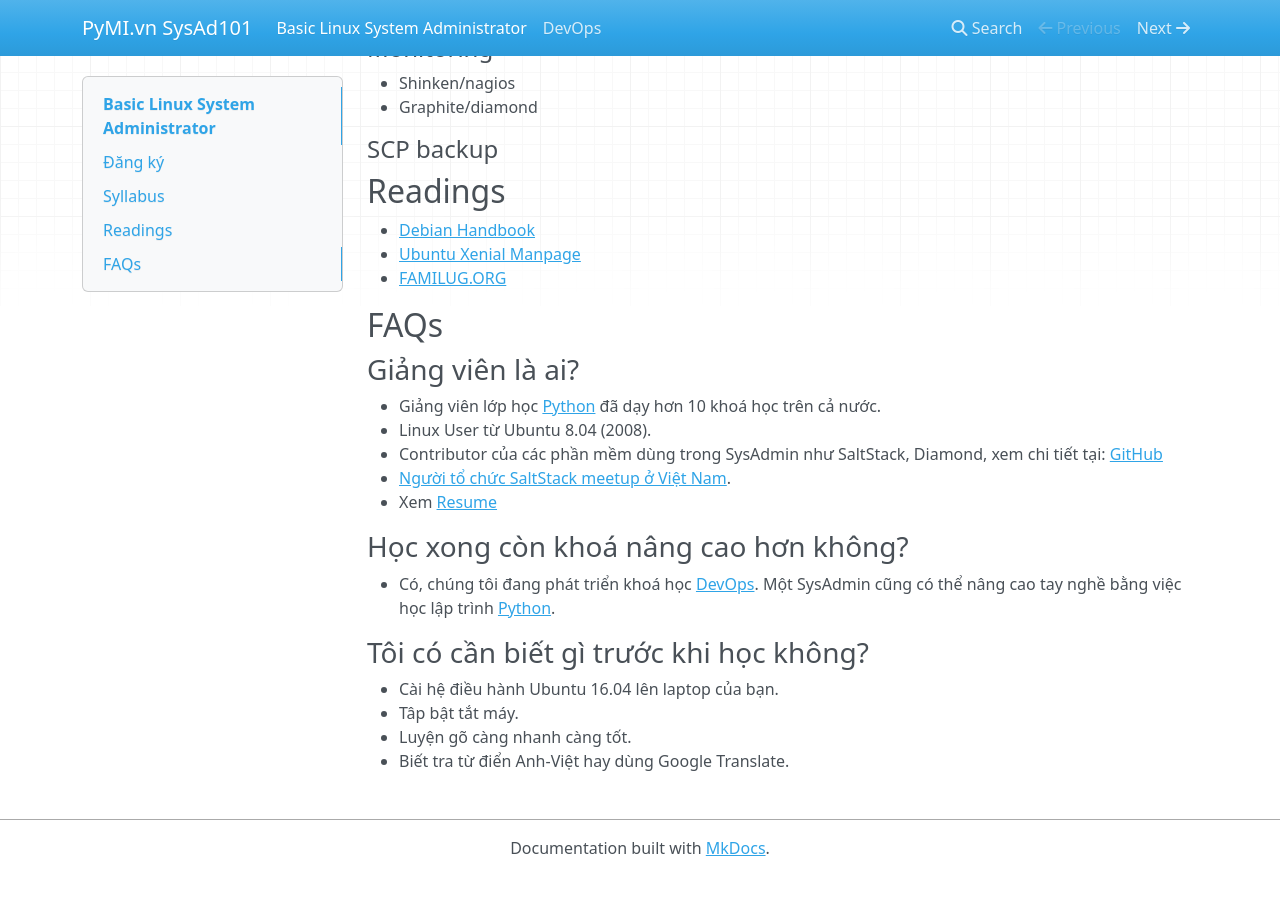
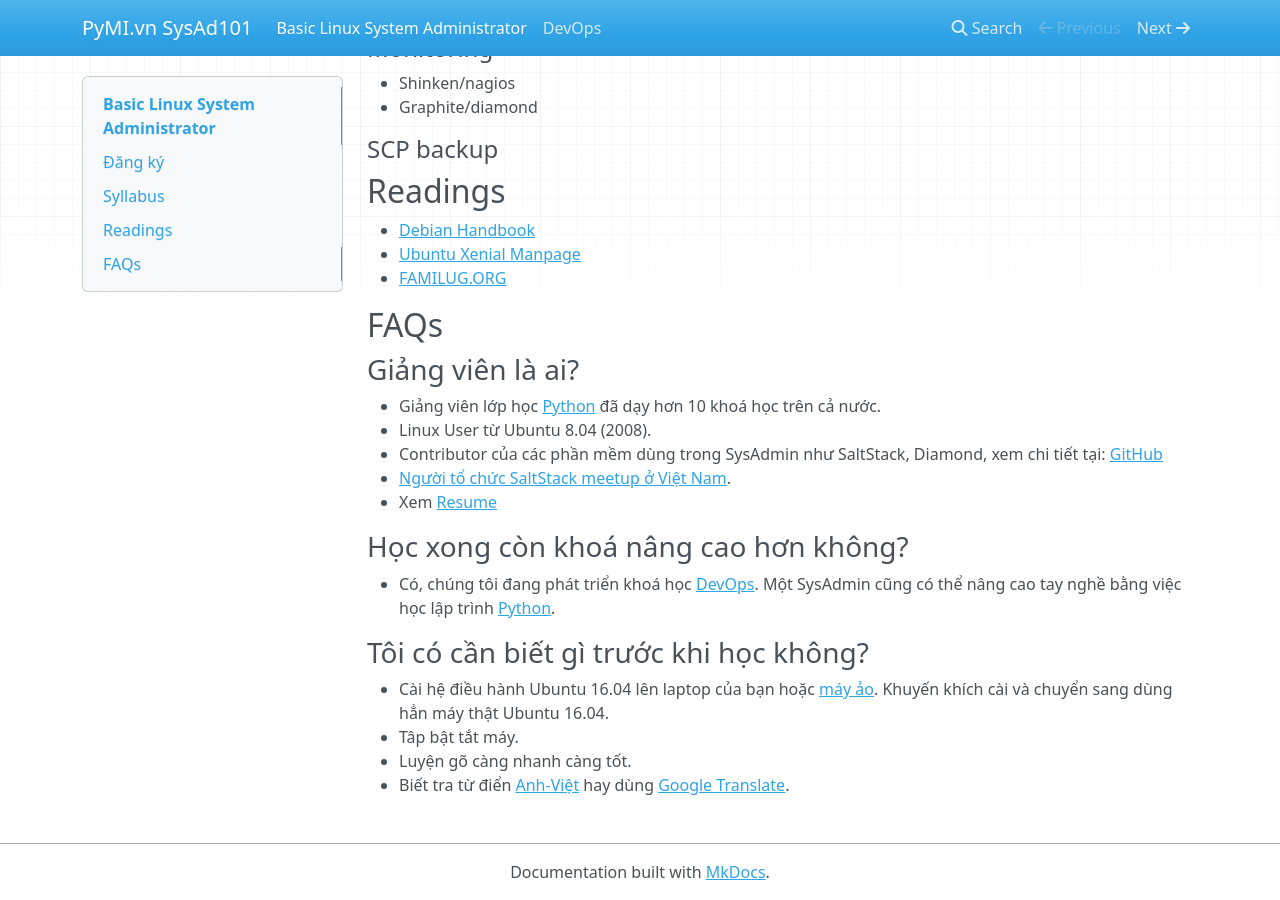
Before and after one commit to pymivn/sysad101, an MkDocs documentation site: the page built from docs/index.md, in a window 1280 px wide and 900 px high, scrolled down 2435 px. Built offline with MkDocs 1.6.1, drawn with Linux system fonts in a browser that asks for light colours; nearby versions of some CDN libraries; before the commit the page ends 3311 px from its top, so only the background shows below that.

Commit message:
Add guide to use virtual machine

```diff
--- a/docs/index.md
+++ b/docs/index.md
@@ -135,10 +135,12 @@ Khoá học OFFLINE, bằng tiếng Việt, nhưng mọi từ khoá sẽ giữ n
   nâng cao tay nghề bằng việc học lập trình [Python].
 
 ### Tôi có cần biết gì trước khi học không?
-- Cài hệ điều hành Ubuntu 16.04 lên laptop của bạn.
+- Cài hệ điều hành Ubuntu 16.04 lên laptop của bạn hoặc [máy ảo](
+  https://medium.com/@doanhtu/h%C6%B0%E1%BB%9Bng-d%E1%BA%ABn-c%C3%A0i-ubuntu-server-tr%C3%AAn-vmware-player-726f1f08ad35).
+  Khuyến khích cài và chuyển sang dùng hẳn máy thật Ubuntu 16.04.
 - Tâp bật tắt máy.
 - Luyện gõ càng nhanh càng tốt.
-- Biết tra từ điển Anh-Việt hay dùng Google Translate.
+- Biết tra từ điển [Anh-Việt](https://vdict.com/) hay dùng [Google Translate](https://translate.google.com/).
 
 [DevOps]: devops/
 [Python]: https://pymi.vn
```
